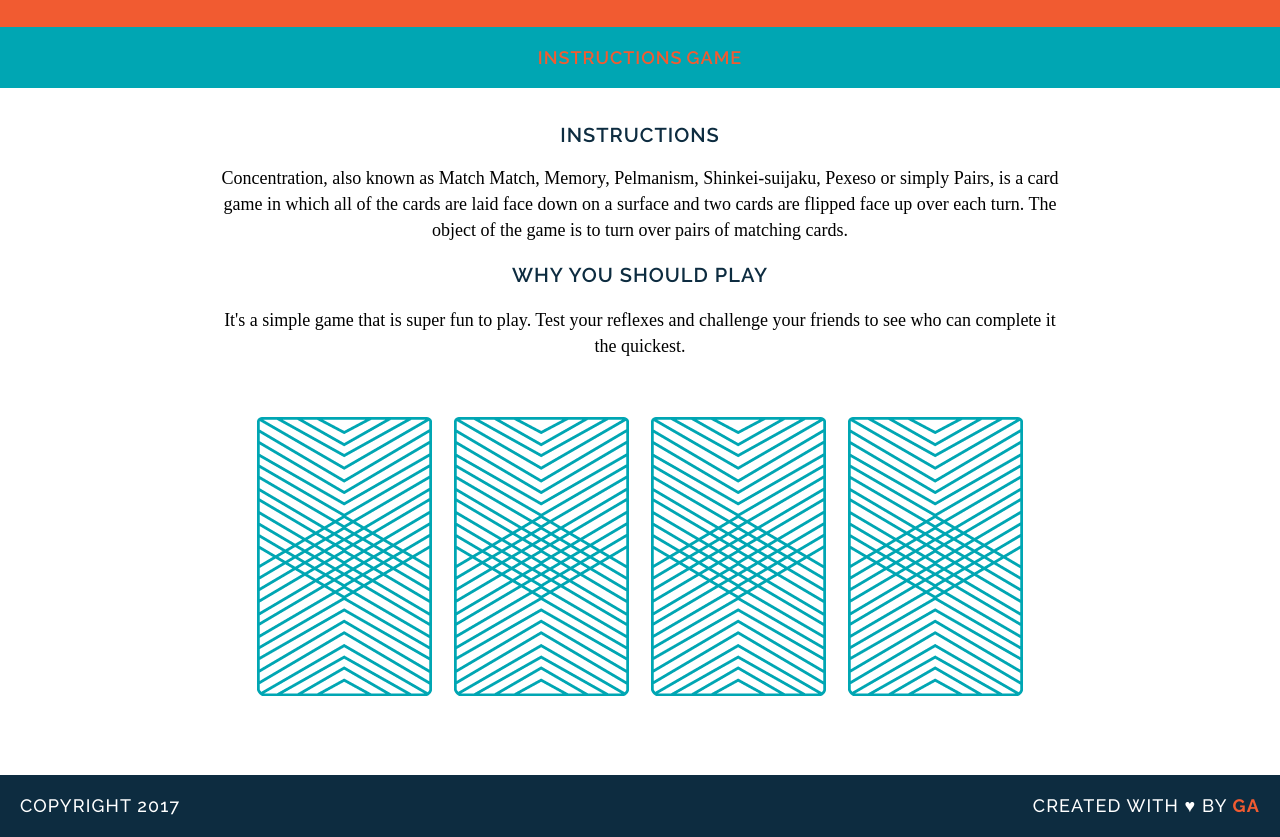
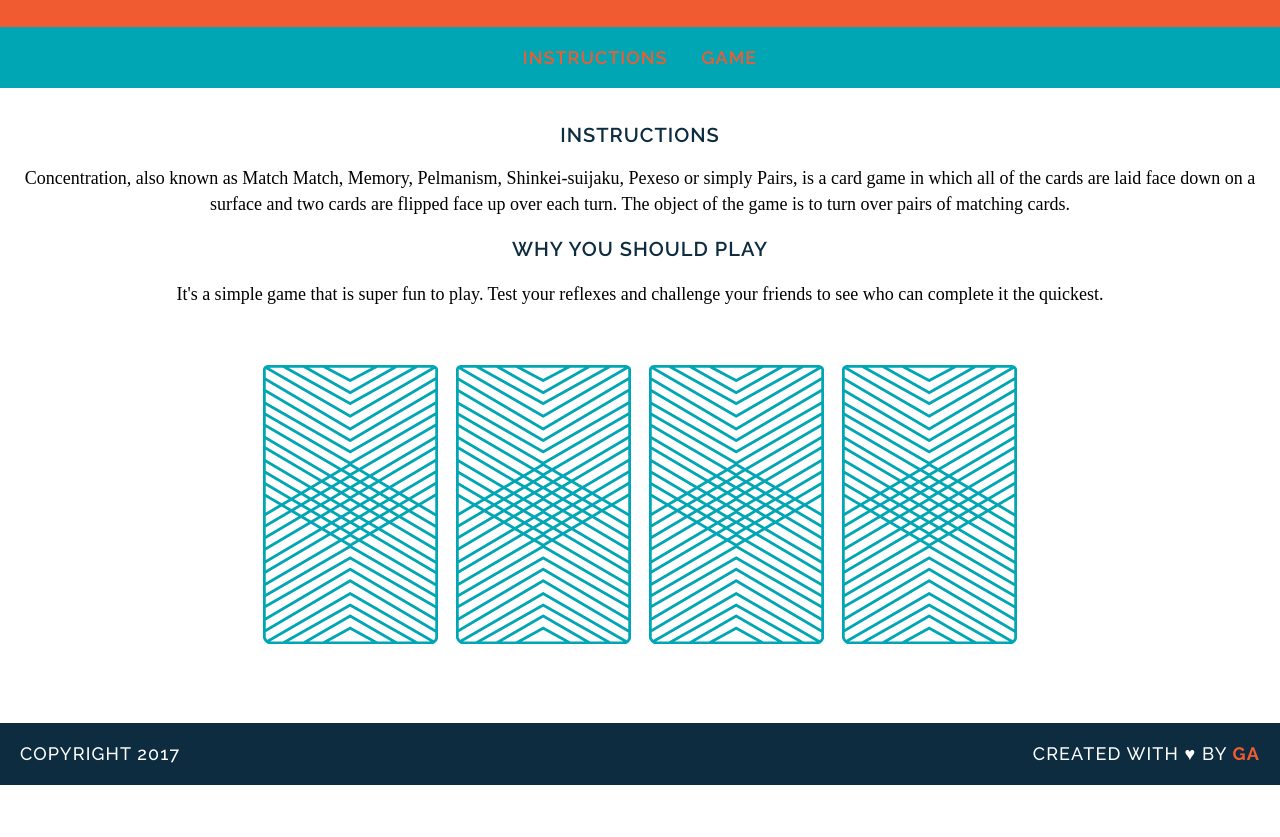
Before and after one commit to JManey/wdi-fundamentals-memorygame, a plain HTML site: page memory-game/index.html in a window 1280 px wide. Shown: the part 86-923 px from the top of the page. After the commit the page ends 871 px from the top, so only its background shows below. Drawn offline with Linux system fonts and the light colour scheme; a web font is replaced by a local one.

Commit message:
finished game, made it reset after win/loss, made it scale to browser size, randomized the cards each time the gameboard loads

```diff
--- a/memory-game/css/style.css
+++ b/memory-game/css/style.css
@@ -15,7 +15,7 @@ nav {
 }
 
 main {
-	width: 850px;
+	width: auto;
 	margin: 35px auto;
 }
 
@@ -32,6 +32,7 @@ p {
 	font-family: "Droid Serif", serif;
 	line-height: 26px;
 	font-size: 18px;
+
 }
 
 body {
@@ -52,6 +53,7 @@ h1, a:link, h2, h3 {
 	letter-spacing: 1px;
 	font-weight: 600;
 	font-size: 18px;
+	padding: 15px;
 }
 
 h2, h3 {
--- a/memory-game/index.html
+++ b/memory-game/index.html
@@ -13,7 +13,7 @@
 
 	<nav>
 		<a href="#instructions" class="topLinks">Instructions</a>
-		<a href="#game" class="topLinks">Game</a>
+		<a href="#game-board" class="topLinks">Game</a>
 	</nav>
 
 	<main>
@@ -23,12 +23,8 @@
 	<h3>Why you should play</h3>
 		<p>It's a simple game that is super fun to play.  Test your reflexes and challenge your friends to see who can complete it the quickest.</p>
 
-	<div id="game">
-		<img src="images/back.png" alt="Queen-of-Diamonds">
-		<img src="images/back.png" alt="Queen-of-Hearts">
-		<img src="images/back.png" alt="King-of-Diamonds">
-		<img src="images/back.png" alt="King-of-Hearts">
-	</div>
+	<div id="game-board" class="board clearfix"></div>
+		<!-- div will be filled in with javascript-->
 
 	</main>
 <footer class="clearfix">
--- a/memory-game/js/main.js
+++ b/memory-game/js/main.js
@@ -1,4 +1,4 @@
-
+// list of cards
 var cards =[
     {
         rank: "queen",
@@ -22,29 +22,74 @@ var cards =[
     }
 ];
 
+//make function to shuffle the array
+var array = [];
+function shuffle(array) {
+    for (let i = array.length -1; i > 0; i--) {
+        let j = Math.floor(Math.random() * (i + 1));
+        let temp = array[i];
+        array[i] = array[j];
+        array[j] = temp;
+    }
+    return array;
+}
+// call the shuffle function
+shuffle(cards);
+
+console.log(cards);
+
+
+
+//match attributes from cards to the var cardElement
+//create game board showing back of cards by appending cardElement to game-board
+//create event listener so we can click the cards, which calls the flipCard function
+
+function createBoard() {
+    for (let i = 0; i < cards.length; i++){
+        var cardElement = document.createElement('img');
+        cardElement.setAttribute('src', 'images/back.png');
+        cardElement.setAttribute('data-id', i);
+        cardElement.addEventListener('click', flipCard);
+        document.getElementById('game-board').appendChild(cardElement);
+    }
+};
+
+//create an array and compare it's first two values
+//added a line to refresh after winning/losing
 var cardsInPlay = [];
-
 function checkForMatch() {
-    if(cardsInPlay[0] === cardsInPlay[1]) {
+     if(cardsInPlay[0] === cardsInPlay[1]) {
         alert("You found a match");
     } else
         alert("Sorry, try again");
-}
-
-function flipCard(cardsId) {
-
-    cardsInPlay.push(cards[cardsId].rank);
-    console.log("User flipped " + cards[cardsId].rank);
-    console.log(cards[cardsId].cardImage);
-    console.log(cards[cardsId].suit);
+        document.location.reload();
+};
 
 
+//function to flip cards
+//use this to get the array position of the clicked card
+//send the rank of the clicked card to the cardsInPlay var
+//set the clicked card to its cardImage(flip it)
+function flipCard() {
+    var cardId = this.getAttribute('data-id');
+    cardsInPlay.push(cards[cardId].rank);
+    this.setAttribute('src', cards[cardId].cardImage);
 
-    checkForMatch();
+    if(cardsInPlay.length === 2) {
+        checkForMatch();
+    }
+};
+
+//call the createBoard function
+createBoard();
+
+/*reset game
+I couldn't get it to reset by clicking on a third card...maybe later
+
+function reset(){
+    document.location.reload();
 }
-
-
-
-flipCard(1);
-flipCard(2);
-flipCard(0);
+if( cardsInPlay.length >= 2) {
+    document.getElementsById('game-board').addEventListener('click', reset());
+}
+*/
```
